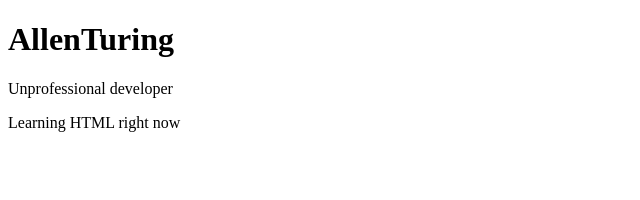
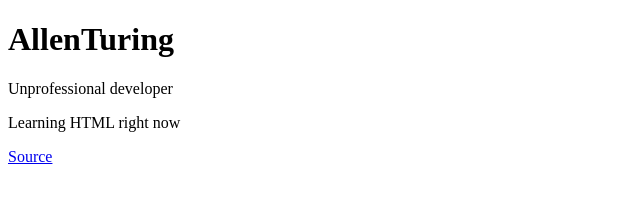
Before and after one commit to AllenTuring/allenturing.github.io, a plain HTML site: page index.html in a window 1280 px wide. Shown: the full height of the page, 0-640 px from the left. Drawn offline with Linux system fonts and the light colour scheme.

Commit message:
Website now has a birth certificate

```diff
--- a/index.html
+++ b/index.html
@@ -4,5 +4,6 @@
 <h1>AllenTuring</h1>
 <p>Unprofessional developer</p>
 <p>Learning HTML right now</p>
+<a href="https://github.com/AllenTuring/allenturing.github.io">Source</a>
 </body>
 </html>
```
